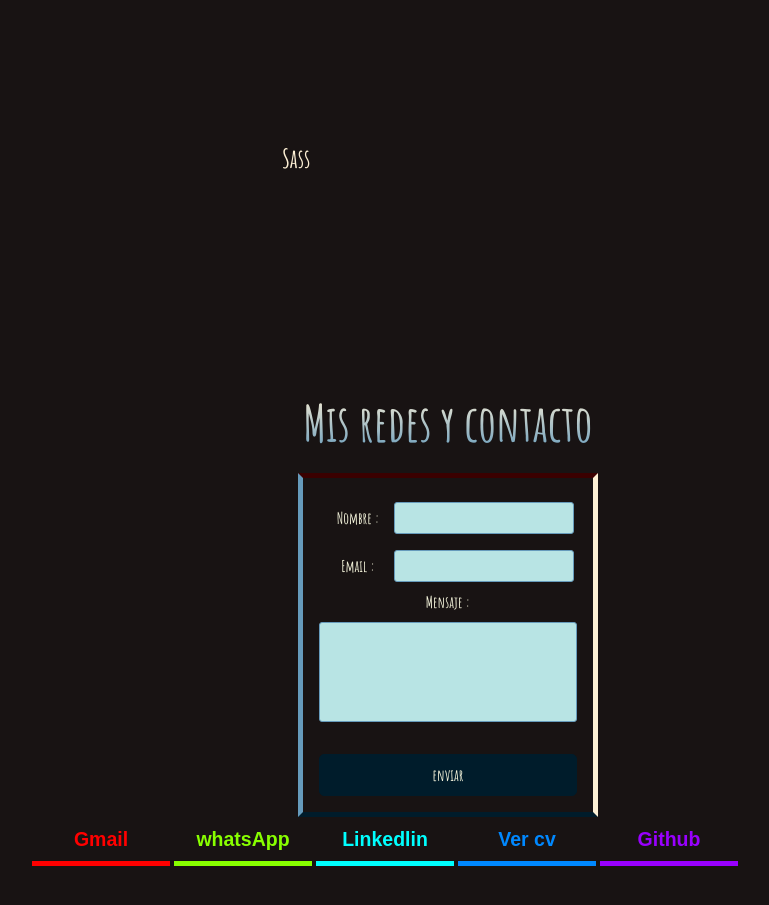
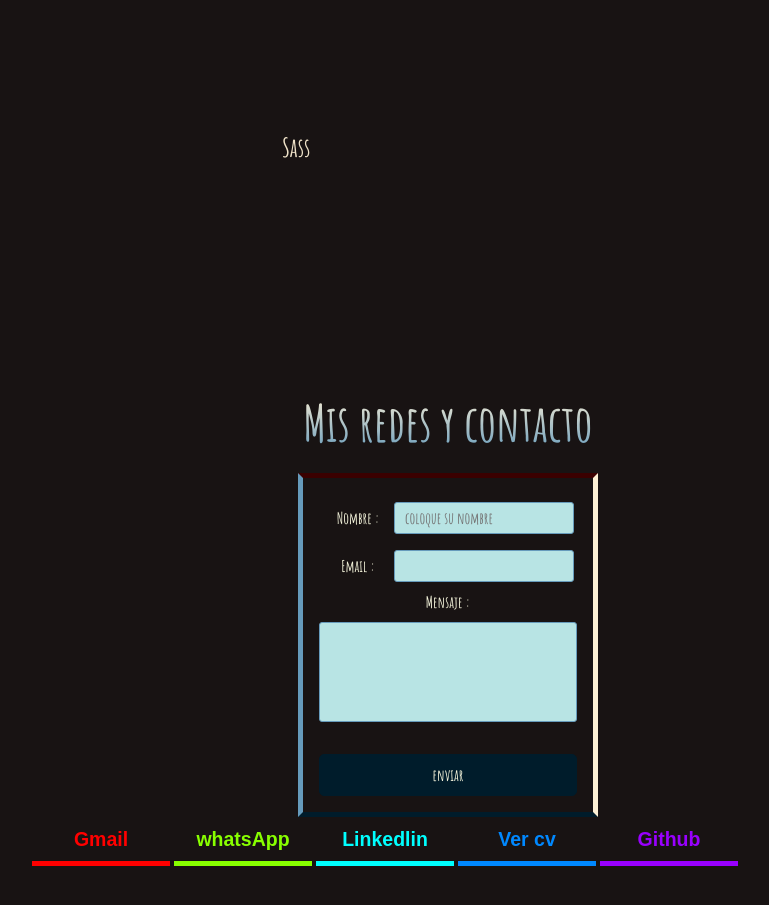
Before and after one commit to diegop1zarro/Portfolio, a React (Create React App) app: page / in a window 1280 px wide. Shown: the part 1780-2685 px from the top of the page, without its empty margins (192-961 px from the left). Built offline with nearby package versions, Linux system fonts and the light colour scheme; a web font is replaced by a local one.

Commit message:
formik and yup

```diff
--- a/package.json
+++ b/package.json
@@ -13,12 +13,14 @@
     "@testing-library/jest-dom": "^5.16.5",
     "@testing-library/react": "^13.4.0",
     "@testing-library/user-event": "^13.5.0",
+    "formik": "^2.2.9",
     "react": "^18.2.0",
     "react-dom": "^18.2.0",
     "react-reveal": "^1.2.2",
     "react-router-dom": "^6.3.0",
     "react-scripts": "5.0.1",
-    "web-vitals": "^2.1.4"
+    "web-vitals": "^2.1.4",
+    "yup": "^0.32.11"
   },
   "scripts": {
     "start": "react-scripts start",
--- a/src/Components/EmailJS/EmailJS.css
+++ b/src/Components/EmailJS/EmailJS.css
@@ -48,3 +48,24 @@
     resize: none;
     display: block;
 }
+.éxito{
+    color: #86df00;
+    font-size: 20px;
+    background-color: #001c2b;
+    border-radius: 2px;
+    border: 1px solid #3a0000;
+    padding: 3px;
+}
+.form_label{
+    display: block;
+}
+.error{
+    color: red;
+    font-size: 20px;
+    background-color: #001c2b;
+    border-radius: 2px;
+    border: 1px solid #3a0000;
+    padding: 3px;
+    /* position:absolute; */
+    margin-left: 5px;
+}
--- a/src/Components/EmailJS/EmailJS.jsx
+++ b/src/Components/EmailJS/EmailJS.jsx
@@ -1,48 +1,71 @@
 import React, { useRef , useState} from 'react';
 import emailjs from '@emailjs/browser';
+import { Formik, Form, Field, ErrorMessage} from "formik";
+import { initialValue , validSchema } from './Validate';
 import './EmailJS.css'
 
 const EmailJS = () => {
-  const form = useRef();
- const [input , setInput] = useState ({
-    user_name :'',
-    user_email: '',
-    message : ''
- })
-const handleInput = (e)=>{
-    e.preventDefault()
-    setInput({
-        ...input,
-        [e.target.name]: e.target.value
-      });
-}
-  const sendEmail = (e) => {
-    e.preventDefault();
+const form = useRef();
+const [enviado , setEnviado] = useState(false)
+  return (
+    <div>
+      <Formik
+      initialValues={initialValue}
+      validationSchema={validSchema}
+        onSubmit={(valores, { resetForm }) => {
+          emailjs.sendForm('service_co9xwh5','template_ep4xy8h', form.current,'VZYbMxL4f2Q01pBP9')
+          setEnviado(true)
+          setTimeout(()=>
+            setEnviado(false),3000)
+        resetForm();
+      }}
+      >
+          {({ errors}) => (
+            <Form ref={form} className="form" >
+              <div className="form_label">
+             <label>Nombre :</label>
+             <Field type="text" name="user_name" placeholder="coloque su nombre"/>
+             <ErrorMessage
+             name="user_name"
+             component={()=>(
+              <span className="error">{errors.user_name}</span>
+             )}
+             />
+             </div>
+             <div className="form_label">
+              <label>Email :</label>
+              <Field type="email" name="user_email" />
+             <ErrorMessage name="user_email" component={()=>(
+             <span  className="error">{errors.user_email}</span>
+             )}/>
+             </div>
+             <div className="form_label">
+             <label>Mensaje :</label>
+             <Field  type="text" as="textarea" name="message"/>
+             <ErrorMessage
+             name="message"
+             component={()=>(
+              <span  className="error">{errors.message}</span>
+             )}
+              />
+              </div>
+              <input type="submit" value="enviar" />
+          {enviado === false ? null : <span className='éxito'>mensaje enviado con éxito!</span>}
+            </Form>
 
-    emailjs.sendForm('service_co9xwh5','template_ep4xy8h', form.current,'VZYbMxL4f2Q01pBP9')
-      .then((result) => {
-          console.log(result.text);
-      }, (error) => {
-          console.log(error.text);
-      });
-
-      setInput({
-        user_name :'',
-        user_email: '',
-        message : ''
-      })
+          )}
+      </Formik>
+      {/* // <form className='form' ref={form} onSubmit={sendEmail}>
+      //   <label>Nombre :</label>
+      //   <input type="text" name="user_name" onChange={e=>handleInput(e)} value={input.user_name} />
+      //   <label>Email :</label>
+      //   <input type="email" name="user_email" onChange={e=>handleInput(e)} value={input.user_email} />
+      //   <label>Mensaje :</label>
+      //   <textarea name="message" onChange={e=>handleInput(e)} value={input.message} />
+      //   <input type="submit" value="enviar" />
+      // </form>
+      // {enviado === false ? null : <span className='éxito'>mensaje enviado con éxito!</span>} */}
+    </div>
+    );
   };
-console.log(input)
-  return (
-    <form className='form' ref={form} onSubmit={sendEmail}>
-      <label>Nombre :</label>
-      <input type="text" name="user_name" onChange={e=>handleInput(e)} value={input.user_name} />
-      <label>Email :</label>
-      <input type="email" name="user_email" onChange={e=>handleInput(e)} value={input.user_email} />
-      <label>Mensaje :</label>
-      <textarea name="message" onChange={e=>handleInput(e)} value={input.message} />
-      <input type="submit" value="enviar" />
-    </form>
-  );
-};
-export default EmailJS
+  export default EmailJS
--- /dev/null
+++ b/src/Components/EmailJS/Validate.js
@@ -0,0 +1,13 @@
+import * as Yup from "yup";
+export const validSchema = Yup.object().shape({
+  user_name: Yup.string()
+    .required("Debe ingresar su nombre"),
+   user_email: Yup.string().email().required("Debe colocar su email"),
+   message: Yup.string().min(5).required("Debe colocar un mensaje :)")
+});
+
+export const initialValue = {
+  user_name:"",
+  user_email:"",
+  message:""
+};
--- a/src/Components/Skills/Skills.jsx
+++ b/src/Components/Skills/Skills.jsx
@@ -37,7 +37,7 @@ const Skills = () => {
       <Swing>
             <h2>Tecnologías</h2>
       </Swing>
-      <Fade delay={1200} top cascade>
+      <Fade delay={2000} top cascade>
             <div className='container_logos'>
                 {logos.map((k, i) => (
                     <div className='logo' key={i}>
```
Also changed, not shown: 1 other file (tests, documents, lock files or other folders).
